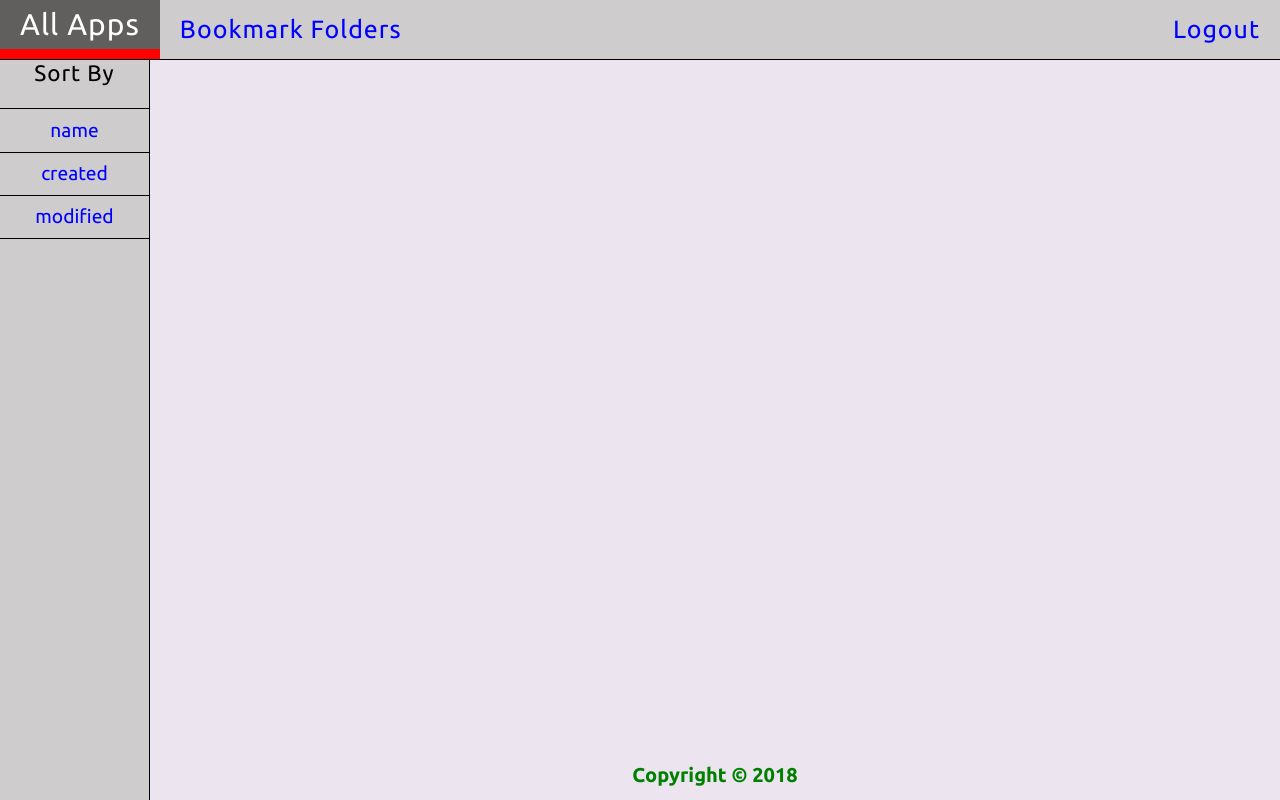
After one commit to pavan-testpress/DjangoProject, a Django app: page /bookmarks/folders/ in a window 1280 px wide. The commit adds this page. Run offline with Django 3.2, Linux system fonts and the light colour scheme; the visitor is signed in with stand-in values (Sample User, id 1); data that the repository does not hold is empty; some libraries are stand-ins or nearby versions.

Commit message:
Add FolderListView to BookmarksApp
- Add base template
- Add folderlist template
- Add css styling sheet
- Add index view
- Add FolderListView
- Add sort by name, created date, modified date

```diff
--- a/DjangoProject/DjangoProject/settings.py
+++ b/DjangoProject/DjangoProject/settings.py
@@ -122,5 +122,10 @@ USE_TZ = True
 # https://docs.djangoproject.com/en/2.1/howto/static-files/
 
 STATIC_URL = '/static/'
+STATICFILES_FINDERS = (
+    "django.contrib.staticfiles.finders.FileSystemFinder",
+    "django.contrib.staticfiles.finders.AppDirectoriesFinder",
+)
+
 AUTH_USER_MODEL = 'authenticationapp.MyUser'
 CRISPY_TEMPLATE_PACK = 'bootstrap4'
--- a/DjangoProject/DjangoProject/urls.py
+++ b/DjangoProject/DjangoProject/urls.py
@@ -18,5 +18,6 @@ from django.urls import path, include
 
 urlpatterns = [
     path('admin/', admin.site.urls),
-    path('', include('authenticationapp.urls'))
+    path('', include('authenticationapp.urls')),
+    path('bookmarks/', include('bookmarksapp.urls'))
 ]
--- a/DjangoProject/authenticationapp/templates/authenticationapp/index.html
+++ b/DjangoProject/authenticationapp/templates/authenticationapp/index.html
@@ -11,6 +11,7 @@
         </div>
         <div class="container">
             <h3><a href="admin/" >Admin </a></h3>
+            <h3><a href="bookmarks/folders/">Bookmarks App</a></h3>
         </div>
     </body>
 </html>
--- a/DjangoProject/authenticationapp/urls.py
+++ b/DjangoProject/authenticationapp/urls.py
@@ -7,5 +7,5 @@ urlpatterns = [
     path('', views.index, name="index"),
     path('login/', views.login, name="login"),
     path('signup/', views.signup, name="signup"),
-    path('logout/', views.logout, name="logout")
+    path('logout/', views.logout, name="logout"),
 ]
--- /dev/null
+++ b/DjangoProject/bookmarksapp/static/bookmarksapp/main.css
@@ -0,0 +1,139 @@
+@import url('https://fonts.googleapis.com/css?family=Ubuntu:400,700');
+
+*{
+margin: 0;
+padding: 0;
+box-sizing: border-box;
+}
+body{
+    background: #ECE5F0;
+    font-family: 'Ubuntu', sans-serif;
+}
+#container{
+    display: grid;
+    min-height: 100vh;
+    grid-template-columns: 150px 1fr;
+    grid-template-rows: 60px 1fr 50px;
+    grid-template-areas: 'nav nav'
+                         'aside main'
+                         'aside footer';
+}
+nav{
+    height: 60px;
+    border-bottom: 1px solid black;
+    grid-area: nav;
+    display: flex;
+    background: #CECCCC;
+    letter-spacing: 1px;
+}
+
+nav a{
+    display: flex;
+    align-items: center;
+    color: blue;
+    text-transform: capitalize;
+    padding: 20px;
+    font-size: 25px;
+    text-decoration: none;
+    transition: all;
+    transition-duration: 1s;
+}
+.logout{
+    display: flex;
+    flex: 1 0 auto;
+    justify-content: flex-end;
+}
+nav a:hover{
+    background: #605F5E;
+    border-bottom: 10px solid red;
+    color: white;
+    font-size: 30px;
+
+}
+aside{
+    border-right: 1px solid black;
+    grid-area: aside;
+    background: #CECCCC;
+    display: flex;
+    flex-direction: column;
+}
+aside>.title{
+    padding: 0 1em;
+    padding-bottom: 1em;
+    border-bottom: 1px solid black;
+    text-align: center;
+    color: black;
+    text-transform: capitalize;
+    letter-spacing: 1px;
+    font-size:1.4em;
+}
+aside>a{
+    border-bottom: 1px solid black;
+    text-decoration: none;
+    padding: 0.5em;
+    font-size:1.2em;
+    color: blue;
+    text-align: center;
+    transition-property: all;
+    transition-duration: 1s;
+}
+aside>a:hover{
+    background: #605F5E;
+    border-right: 10px solid red;
+    color: white;
+    font-size: 25px;
+}
+.sidebar{
+    display: flex;
+    flex-direction: column;
+}
+footer{
+    grid-area:footer;
+    display: flex;
+}
+
+footer span{
+    display: flex;
+    flex: 1 1 auto;
+    color: green;
+    font-size: 20px;
+    font-weight: bold;
+    justify-content: center;
+    align-items: center;
+}
+main{
+    grid-area:main;
+}
+main >.folders{
+    display: flex;
+    flex: 0 0 auto;
+    flex-wrap: wrap;
+    justify-content: flex-start;
+}
+main >.folders >.folder{
+    margin: 0.6em;
+    padding: 1em;
+    display: flex;
+    flex: 0 0 auto;
+    flex-wrap: wrap;
+    flex-direction: column;
+    transition: all ease;
+    transition-duration: 1s;
+}
+main >.folders >.folder> .folder-content{
+    display: flex;
+}
+ main >.folders >.folder:hover
+{
+    font-size: 1.2em;
+    border-radius: 1em;
+    background: #D0D1CF;
+    box-shadow:0 0 25px 4px blue;
+}
+main .folders .folder .folder-content .count{
+    margin-left: auto;
+}
+main> .folders> .folder > a> i{
+    color: black;
+    font-size:10em;
+}
--- /dev/null
+++ b/DjangoProject/bookmarksapp/templates/bookmarksapp/base.html
@@ -0,0 +1,32 @@
+<html>
+    <head>
+        {% load static %}
+        <link rel="stylesheet" href="{% static 'bookmarksapp/main.css' %}">
+        <link rel="stylesheet" href="https://use.fontawesome.com/releases/v5.6.3/css/all.css" integrity="sha384-UHRtZLI+pbxtHCWp1t77Bi1L4ZtiqrqD80Kn4Z8NTSRyMA2Fd33n5dQ8lWUE00s/" crossorigin="anonymous">
+    </head>
+    <body>
+         <div id="container">
+            <nav>
+                <a href="{% url 'authenticationapp:index' %}">all apps</a>
+                <a href="{% url 'bookmarksapp:index' %}">bookmark folders</a>
+                <div class="logout">
+                    <a href="{% url 'authenticationapp:logout' %}">logout</a>
+                </div>
+            </nav>
+             <aside>
+                 <div class="title">sort by</div>
+                 <a href="{% url 'bookmarksapp:folders' %}?sort=name">name</a>
+                 <a href="{% url 'bookmarksapp:folders' %}?sort=-created">created</a>
+                 <a href="{% url 'bookmarksapp:folders' %}?sort=-modified">modified</a>
+             </aside>
+            <main>
+                {% block content %}
+
+                {% endblock %}
+            </main>
+            <footer>
+                <span>Copyright &copy; 2018</span>
+            </footer>
+        </div>
+    </body>
+</html>
--- /dev/null
+++ b/DjangoProject/bookmarksapp/templates/bookmarksapp/folderlist.html
@@ -0,0 +1,17 @@
+{% extends 'bookmarksapp/base.html' %}
+{% load static %}
+{% block content %}
+    <div class="folders">
+        {% for folder in folders %}
+            <div class="folder">
+                <a href="{{ folder.slug }}">
+                    <i class="fas fa-folder"></i>
+                </a>
+                <div class="folder-content">
+                    <div class="name">{{folder.name}}</div>
+                    <div class="count">{{folder.folder.count}}</div>
+                </div>
+            </div>
+        {% endfor %}
+    </div>
+{% endblock %}
--- /dev/null
+++ b/DjangoProject/bookmarksapp/urls.py
@@ -0,0 +1,10 @@
+from django.urls import path
+
+from . import views
+
+app_name = "bookmarksapp"
+
+urlpatterns = [
+    path('', views.index, name="index"),
+    path('folders/', views.FolderListView.as_view(), name="folders"),
+]
--- /dev/null
+++ b/DjangoProject/bookmarksapp/views.py
@@ -0,0 +1,28 @@
+from django.shortcuts import reverse
+from django.http import HttpResponseRedirect
+from django.views.generic import ListView
+
+from .models import  Folders
+
+
+def index(request):
+    if request.user.is_authenticated:
+        return HttpResponseRedirect(reverse('bookmarksapp:folders'))
+    else:
+        return HttpResponseRedirect(reverse('authenticationapp:login'))
+
+
+class FolderListView(ListView):
+    model = Folders
+    context_object_name = 'folders'
+    template_name = 'bookmarksapp/folderlist.html'
+
+    def get_queryset(self):
+        qs = super().get_queryset()
+        return qs.filter(created_by=self.request.user)
+
+    def get_ordering(self):
+        if 'sort' in self.request.GET:
+            return self.request.GET['sort']
+        else:
+            return None
```
